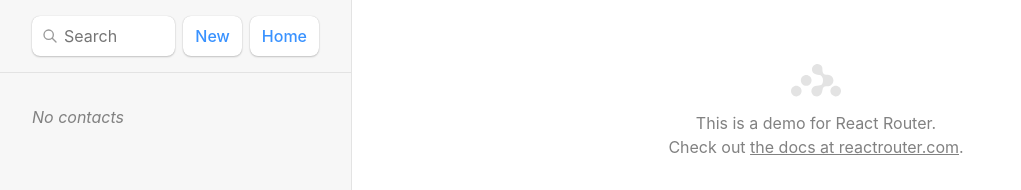
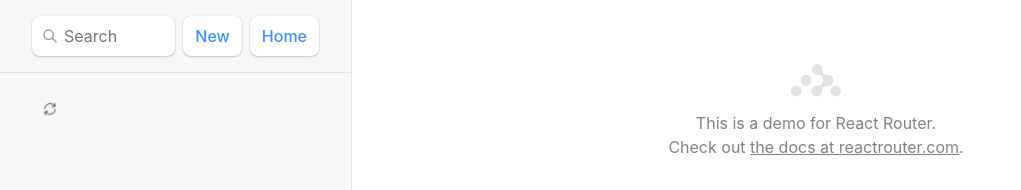
Before and after one commit to 23cicada/react-router-tutorial, a React (Vite) app: page / in a window 1280 px wide. Shown: the top 190 px of the page, without its empty margins (0-1021 px from the left). Built offline with nearby package versions, Linux system fonts and the light colour scheme.

Commit message:
use defer

```diff
--- a/src/routes/root.tsx
+++ b/src/routes/root.tsx
@@ -8,13 +8,14 @@
   LoaderFunctionArgs,
   useSubmit,
   useNavigate,
+  defer,
+  Await,
 } from "react-router-dom";
 import { getContacts, createContact, Contacts } from "./contacts.ts";
-import { useEffect } from "react";
+import { Suspense, useEffect } from "react";
 import "./index.css";
 
 export async function loader({ request }: LoaderFunctionArgs) {
-  // await fetch('http://localhost:3000/')
   /**
    * request：发送的 fetch 请求实例（Request 对象）。
    * 正常情况浏览器会向服务器发送请求，但React Router将请求发送给loader。
@@ -23,8 +24,9 @@
    */
   const url = new URL(request.url);
   const q = url.searchParams.get("q")!;
-  const contacts = await getContacts(q);
-  return { contacts, q };
+  // const contacts = await getContacts(q);
+  // return { contacts, q };
+  return defer({ contacts: getContacts(q), q });
 }
 
 export async function action() {
@@ -136,7 +138,16 @@
           </Form>
         </div>
         <nav>
-          {contacts.length ? (
+          <Suspense
+            fallback={
+              <div style={{ position: "relative" }}>
+                <div id="search-spinner" aria-hidden />
+              </div>
+            }
+          >
+            <Await resolve={contacts}>
+              {(contacts: Contacts[]) => {
+                return contacts.length ? (
                   <ul>
                     {contacts.map((contact) => (
                       <li key={contact.id}>
@@ -163,7 +174,10 @@
                   <p>
                     <i>No contacts</i>
                   </p>
-          )}
+                );
+              }}
+            </Await>
+          </Suspense>
         </nav>
       </div>
       <div
```
Lines whose indentation alone changed are shown as unchanged.
